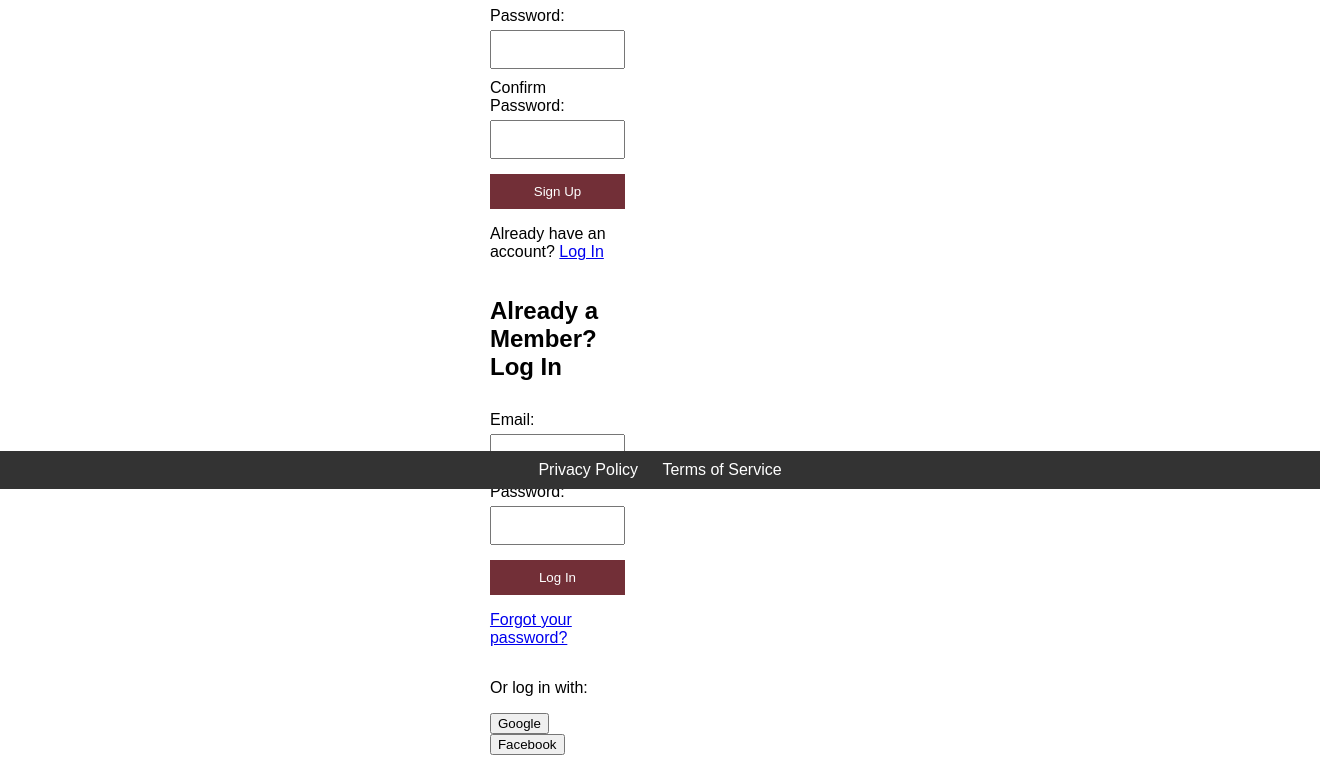
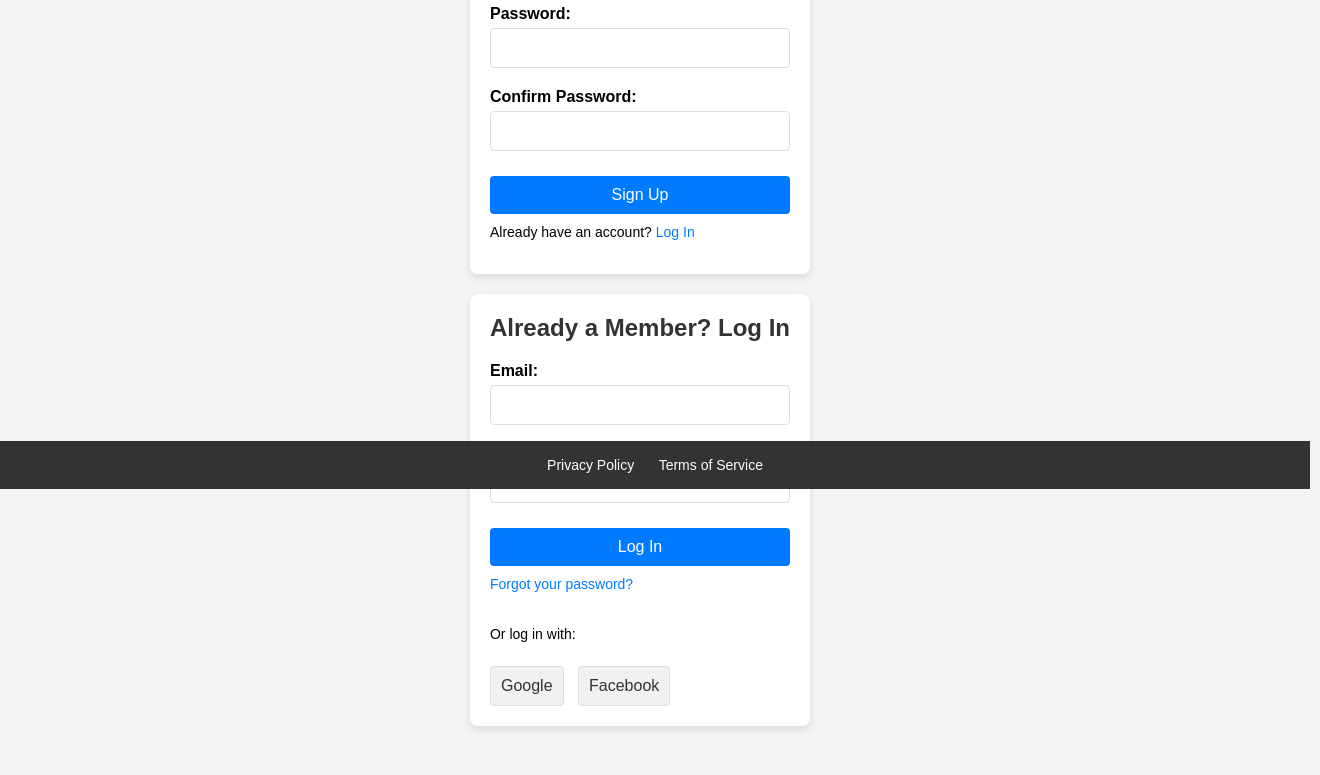
Before and after one commit to aabdullahsayed/SocialMedia, a plain HTML site: page index.html in a window 1280 px wide. Shown: the part 311-1086 px from the top of the page, 1320 px wide, since content can reach past the window. After the commit the page ends 1057 px from the top, so only its background shows below. Drawn offline with Linux system fonts and the light colour scheme.

Commit message:
Updated CSS

```diff
--- a/styles.css
+++ b/styles.css
@@ -1,77 +1,167 @@
 body {
-    font-family: Arial, sans-serif;
+    font-family: 'Arial', sans-serif;
     margin: 0;
     padding: 0;
+    background-color: #f4f4f4;
 }
 
 header {
     background-color: #333;
     color: white;
-    padding: 10px 20px;
+    padding: 20px;
     display: flex;
     justify-content: space-between;
     align-items: center;
 }
 
 header .logo {
-    font-size: 24px;
+    font-size: 28px;
+    font-weight: bold;
 }
 
 header nav a {
     color: white;
     text-decoration: none;
-    margin-left: 15px;
+    margin-left: 20px;
+    font-size: 16px;
+}
+
+header nav a:hover {
+    text-decoration: underline;
 }
 
 main {
     display: flex;
-    justify-content: space-around;
+    justify-content: center;
+    align-items: center;
+    min-height: 80vh;
     padding: 20px;
 }
 
-.sign-up, .log-in {
-    width: 45%;
+.auth-container {
+    display: flex;
+    justify-content: center;
+    align-items: center;
+    gap: 40px;
 }
 
-form {
+.form-container {
+    display: flex;
+    flex-direction: column;
+    gap: 20px;
+    width: 100%;
+    max-width: 600px;
+}
+
+.sign-up, .log-in {
+    background-color: #ffffff;
+    border-radius: 8px;
+    padding: 20px;
+    box-shadow: 0 4px 8px rgba(0, 0, 0, 0.1);
+}
+
+.sign-up h2, .log-in h2 {
+    margin-top: 0;
+    font-size: 24px;
+    color: #333;
+}
+
+.sign-up form, .log-in form {
     display: flex;
     flex-direction: column;
 }
 
-form label {
+label {
+    margin-bottom: 5px;
+    font-weight: bold;
+}
+
+input[type="text"], input[type="email"], input[type="password"] {
+    padding: 10px;
+    margin-bottom: 15px;
+    border: 1px solid #ddd;
+    border-radius: 4px;
+    font-size: 16px;
+}
+
+button {
+    background-color: #007BFF;
+    color: white;
+    border: none;
+    padding: 10px;
+    border-radius: 4px;
+    cursor: pointer;
+    font-size: 16px;
     margin-top: 10px;
 }
 
-form input {
-    padding: 10px;
-    margin-top: 5px;
+button:hover {
+    background-color: #0056b3;
 }
 
-form button {
-    margin-top: 15px;
-    padding: 10px;
-    background-color: #722F37;
-    color: white;
-    border: none;
-    cursor: pointer;
+p {
+    margin-top: 10px;
+    font-size: 14px;
 }
 
-form button:hover {
-    background-color: #0056b3;
+a {
+    color: #007BFF;
+    text-decoration: none;
+}
+
+a:hover {
+    text-decoration: underline;
+}
+
+.social-login {
+    margin-top: 20px;
+}
+
+.social-login button {
+    background-color: #f1f1f1;
+    color: #333;
+    border: 1px solid #ddd;
+    padding: 10px;
+    border-radius: 4px;
+    cursor: pointer;
+    font-size: 16px;
+    margin-right: 10px;
+}
+
+.social-login button:hover {
+    background-color: #ddd;
+}
+
+#password-strength {
+    margin-top: 5px;
+    font-size: 14px;
+    color: #666;
 }
 
 footer {
     background-color: #333;
     color: white;
     text-align: center;
-    padding: 10px 20px;
-    position: absolute;
+    padding: 15px;
+    position: fixed;
+    bottom: 0;
     width: 100%;
-    bottom: 0;
 }
 
 footer a {
     color: white;
     text-decoration: none;
     margin: 0 10px;
+    font-size: 14px;
 }
+
+footer a:hover {
+    text-decoration: underline;
+}
+
+/* Responsive Design */
+@media (max-width: 768px) {
+    .auth-container {
+        flex-direction: column;
+    }
+}
```
